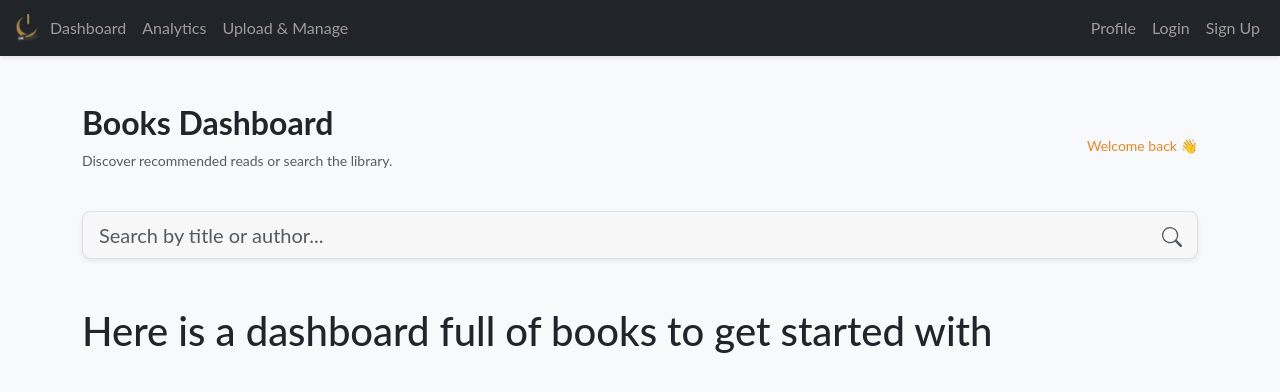
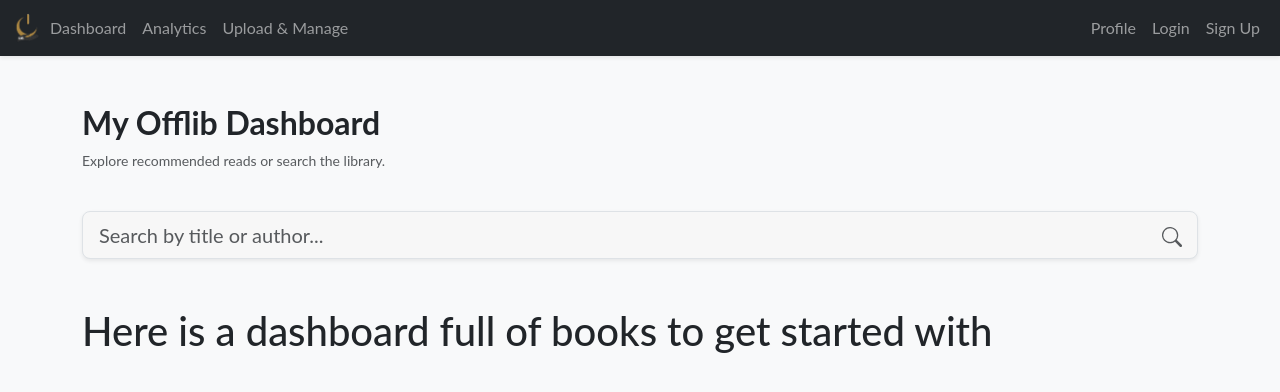
Before and after one commit to Cerluain/jirani_offline_library_frontend_temp, a React (Vite) app in the folder jirani-frontend/: page / in a window 1280 px wide. Shown: the top 392 px of the page. Built offline with nearby package versions, Linux system fonts and the light colour scheme.

Commit message:
Text Adjustments and comments

```diff
--- a/jirani-frontend/src/pages/MainDashboard.jsx
+++ b/jirani-frontend/src/pages/MainDashboard.jsx
@@ -8,15 +8,12 @@ export default function MainDashboard() {
     const [searchTerm, setSearchTerm] = useState('');
     const [isSearching, setIsSearching] = useState(false);
 
-    function handleSearch() {
+    function handleSearch() { //Temporary- you'll have to call the api here
         if (query.trim() === '') return;
         setSearchTerm(query);
         setIsSearching(true);
     }
 
-    function handleOpenBook(book) {
-        alert(`Open book: ${book.title} (${book.id})`);
-    }
 
     return (
         <div style={{ minHeight: '100vh' }} className="bg-light p-4 p-lg-5">
@@ -24,13 +21,10 @@ export default function MainDashboard() {
                 <header className="mb-5">
                     <div className="d-flex align-items-center justify-content-between">
                         <div>
-                            <h1 className="h2 fw-bold">Books Dashboard</h1>
+                            <h1 className="h2 fw-bold">My Offlib Dashboard</h1>
                             <p className="small text-muted mt-1">
-                                Discover recommended reads or search the library.
+                                Explore recommended reads or search the library.
                             </p>
-                        </div>
-                        <div className="d-none d-md-block">
-                            <div className="small text-secondary">Welcome back 👋</div>
                         </div>
                     </div>
 
```
